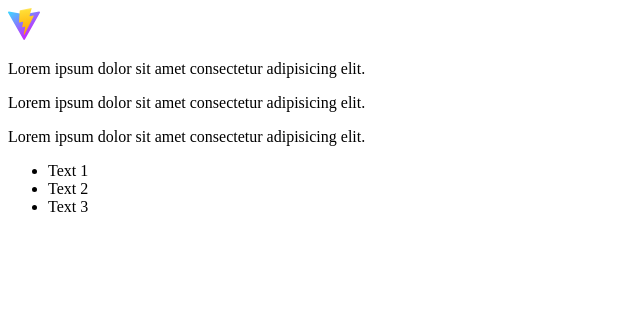
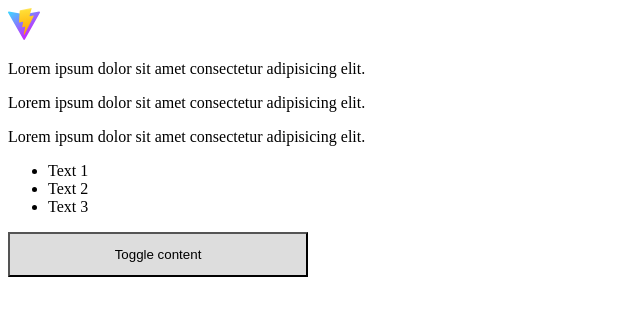
Before and after one commit to shaikouski-arkadzi/framer-motion-playground, a React (Vite) app: page / in a window 1280 px wide. Shown: the top 316 px of the page, without its empty margins (0-640 px from the left). Built offline with nearby package versions, Linux system fonts and the light colour scheme.

Commit message:
Add initial or exit animation for component when it added or removed from the React tree (AnimatePresence)

```diff
--- /dev/null
+++ b/src/AnimateAppearance.tsx
@@ -0,0 +1,56 @@
+import { motion, AnimatePresence } from "framer-motion";
+import { useState, PropsWithChildren } from "react";
+
+interface IAnimateAppearance {
+  title: string;
+}
+
+const AnimateAppearance: React.FC<PropsWithChildren<IAnimateAppearance>> = ({
+  title = "click me",
+  children,
+}) => {
+  const [isVisible, setVisible] = useState(false);
+
+  const handleVisibility = () => setVisible((visible) => !visible);
+
+  return (
+    <>
+      <button
+        style={{
+          backgroundColor: "#ddd",
+          width: 300,
+          padding: "0.8rem 1.2rem",
+        }}
+        onClick={handleVisibility}
+      >
+        {title}
+      </button>
+      <AnimatePresence
+        initial={false} // initial state of visible
+        mode="wait" // waits for the exit animation to finish before starting the enter animation of the next component
+      >
+        {isVisible && (
+          <motion.div
+            initial={{ height: 0, opacity: 0 }}
+            animate={{ height: "auto", opacity: 1 }}
+            exit={{ height: 0, opacity: 0 }}
+            style={{ overflow: "hidden" }}
+          >
+            <div
+              style={{
+                padding: "0.8rem 1.2rem",
+                width: 300,
+                border: "1px solid black",
+                textAlign: "center",
+              }}
+            >
+              {children}
+            </div>
+          </motion.div>
+        )}
+      </AnimatePresence>
+    </>
+  );
+};
+
+export default AnimateAppearance;
--- a/src/App.tsx
+++ b/src/App.tsx
@@ -2,6 +2,7 @@ import { motion } from "framer-motion";
 import viteLogo from "/vite.svg";
 
 import "./App.css";
+import AnimateAppearance from "./AnimateAppearance";
 
 function App() {
   const pVariants = {
@@ -64,6 +65,9 @@ function App() {
           </motion.li>
         ))}
       </ul>
+      <AnimateAppearance title="Toggle content">
+        Animate Appearance
+      </AnimateAppearance>
     </>
   );
 }
--- a/src/index.css
+++ b/src/index.css
@@ -0,0 +1,3 @@
+* {
+  box-sizing: border-box;
+}
```
